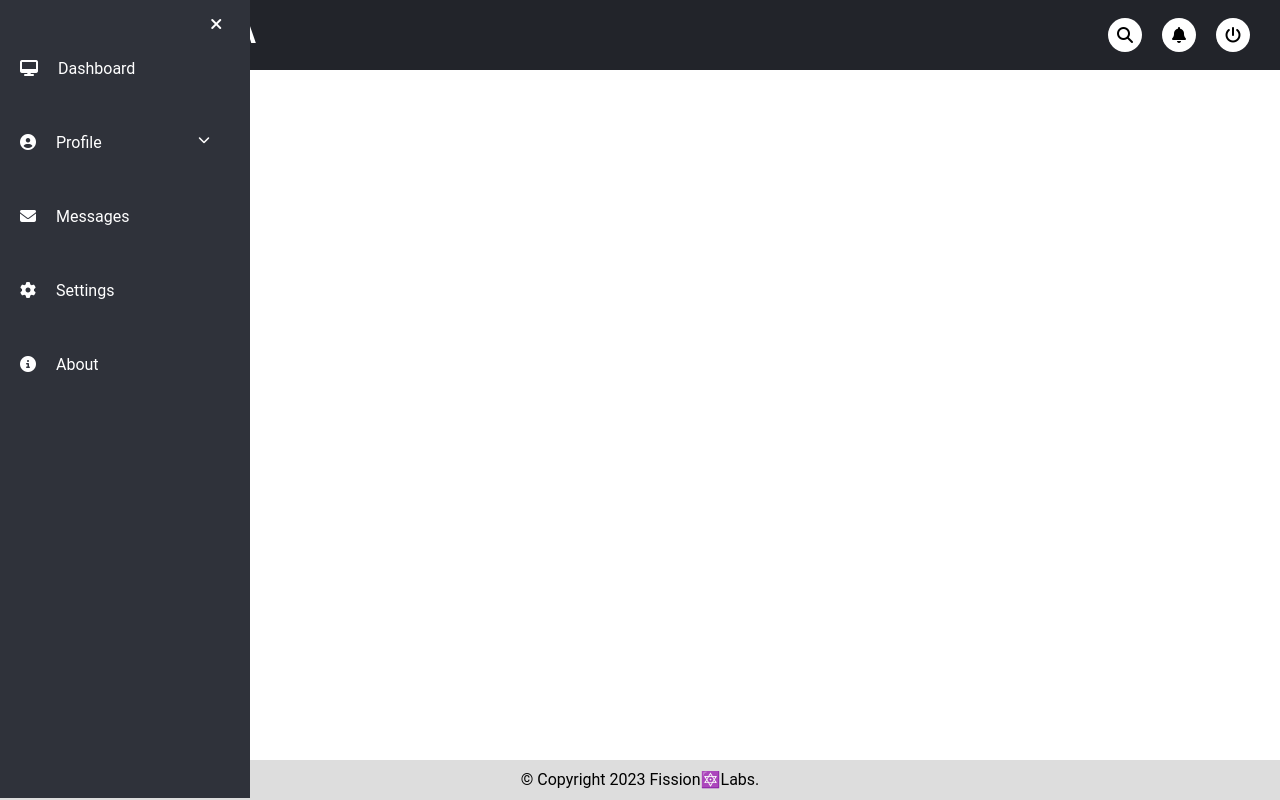
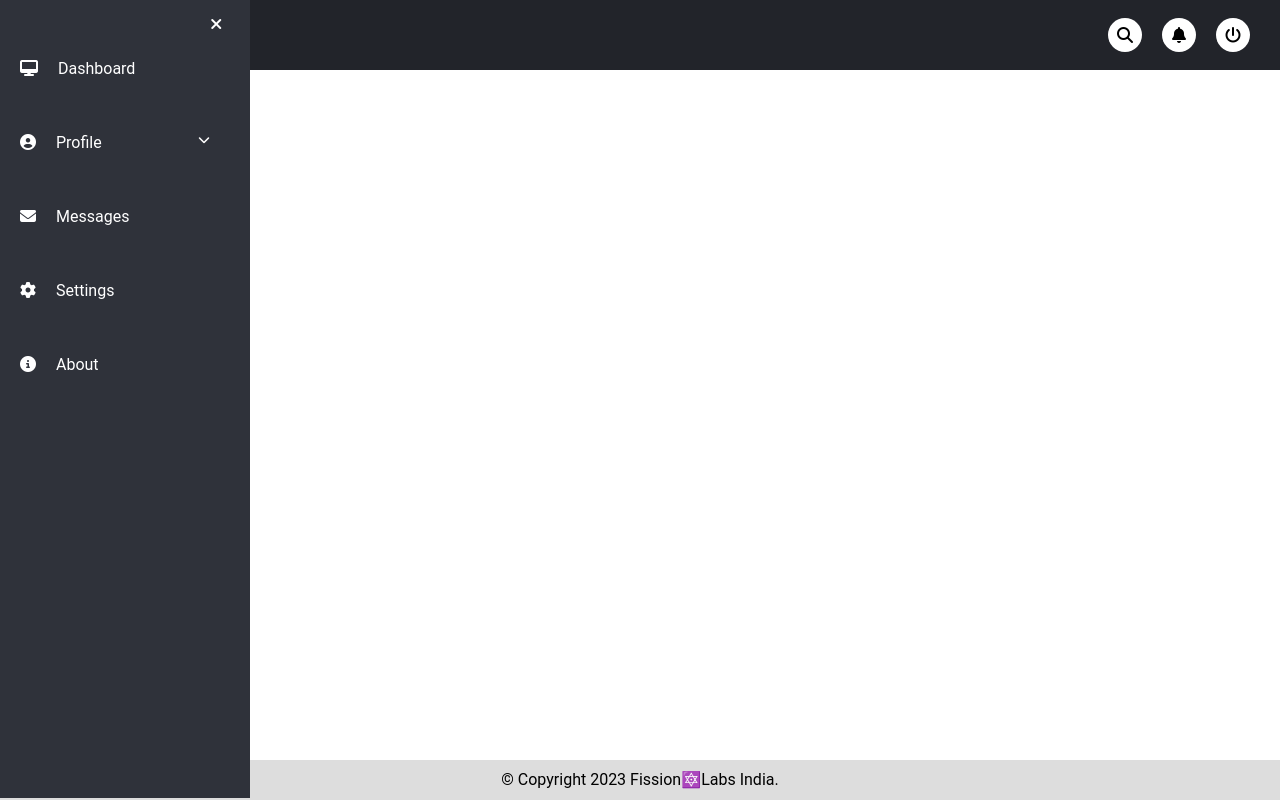
Before and after one commit to zameerSheikh/webpack-remote, a React app: page / in a window 1280 px wide. Built offline with nearby package versions, Linux system fonts and the light colour scheme.

Commit message:
Header and footer updates

```diff
--- a/src/Footer.jsx
+++ b/src/Footer.jsx
@@ -4,6 +4,6 @@ import './Footer.css';
 export default function Counter() {
 
     return (
-        <footer className="footer">&copy; Copyright 2023 Fission🔯Labs.</footer>
+        <footer className="footer">&copy; Copyright 2023 Fission🔯Labs India.</footer>
     )
 }
--- a/src/Header.jsx
+++ b/src/Header.jsx
@@ -7,7 +7,7 @@ export default function Counter() {
     return (
         <div className="header">
             <div className="header-menu">
-                <div className="title">Fission <span>Devs</span> India</div>
+                <div className="title">Fission <span>Devs</span></div>
                 <ul>
                 <li><a href="#"><i className="fas fa-search"></i></a></li>
                 <li><a href="#"><i className="fas fa-bell"></i></a></li>
```
